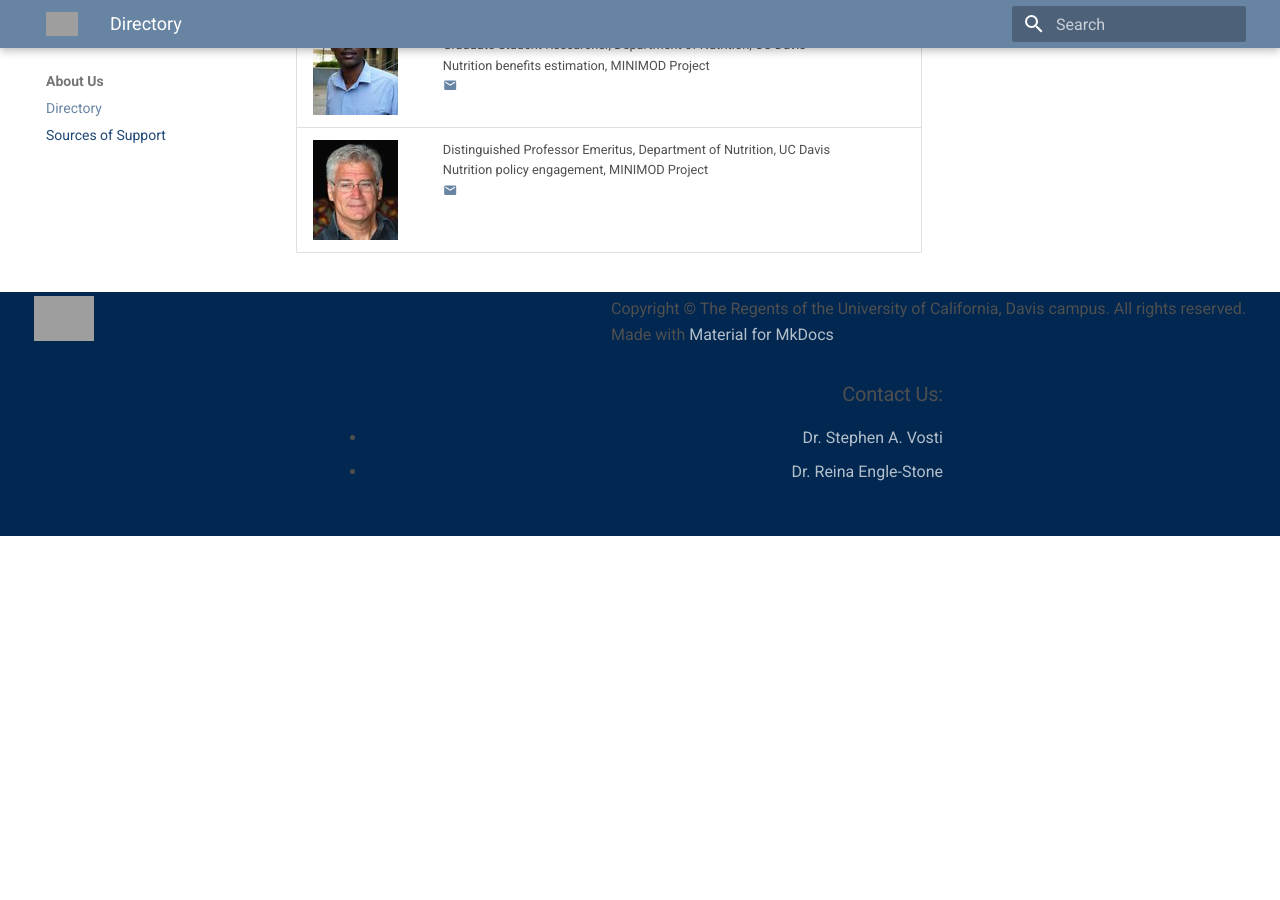
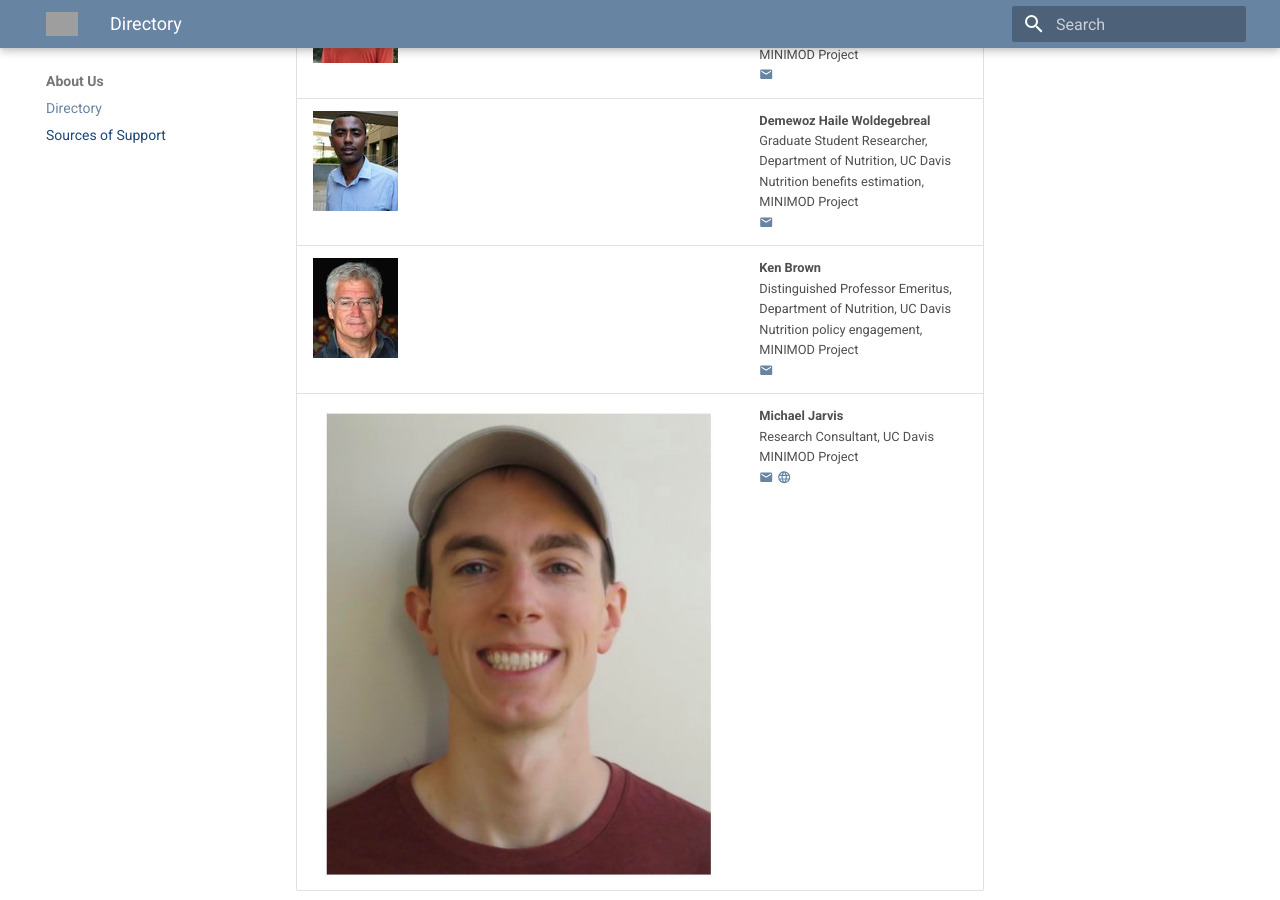
Before and after one commit to minimod-nutrition/minimod-website, an MkDocs documentation site: the page built from docs/about/directory.md, in a window 1280 px wide and 900 px high, scrolled down 953 px. Built offline with MkDocs 1.6.1 and Material for MkDocs 9.7.7, drawn with Linux system fonts in a browser that asks for light colours; nearby versions of some CDN libraries; before the commit the page ends 1489 px from its top, so only the background shows below that; grey boxes are pictures that could not be loaded.

Commit message:
added contact to directory, added picture

```diff
--- a/docs/about/directory.md
+++ b/docs/about/directory.md
@@ -8,4 +8,5 @@
 | ![](../pictures/adams_katie.jpg) | **Dr. Katherine Adams** <br> Assistant Project Scientist, Department of Nutrition, UC Davis <br> Cost analysis and simplified tool development, MINIMOD Project <br> [:material-email:](mailto:kpittenger@ucdavis.edu) [:material-book:](https://scholar.google.com/citations?user=_j3Yh-YAAAAJ&hl=en) |
 ![](../pictures/french_caitlin.jpg) | **Caitlin French** <br> Graduate Student Researcher, Department of Nutrition, UC Davis <br> Nutrition benefits estimation, MINIMOD Project <br> [:material-email:](mailto:cdfrench@ucdavis.edu) |
 |![](../pictures/woldegebreal_demewoz.jpg) | **Demewoz Haile Woldegebreal** <br> Graduate Student Researcher, Department of Nutrition, UC Davis <br>  Nutrition benefits estimation, MINIMOD Project <br> [:material-email:](mailto:dewolde@ucdavis.edu) |
-|![](../pictures/brown_kenneth.jpg) | Distinguished Professor Emeritus, Department of Nutrition, UC Davis <br>  Nutrition policy engagement, MINIMOD Project <br> [:material-email:](mailto:Ken.Brown@gatesfoundation.org)
+|![](../pictures/brown_kenneth.jpg) | **Ken Brown** <br> Distinguished Professor Emeritus, Department of Nutrition, UC Davis <br>  Nutrition policy engagement, MINIMOD Project <br> [:material-email:](mailto:Ken.Brown@gatesfoundation.org)
+|![](../pictures/michael_jarvis.jpeg) | **Michael Jarvis** <br> Research Consultant, UC Davis <br> MINIMOD Project <br> [:material-email:](mailto:mjarvis@ucdavis.edu) [:material-web:](www.linkedin.com/in/jarvis-michael) |
```
Also changed, not shown: docs/pictures/michael_jarvis.jpeg (added).
